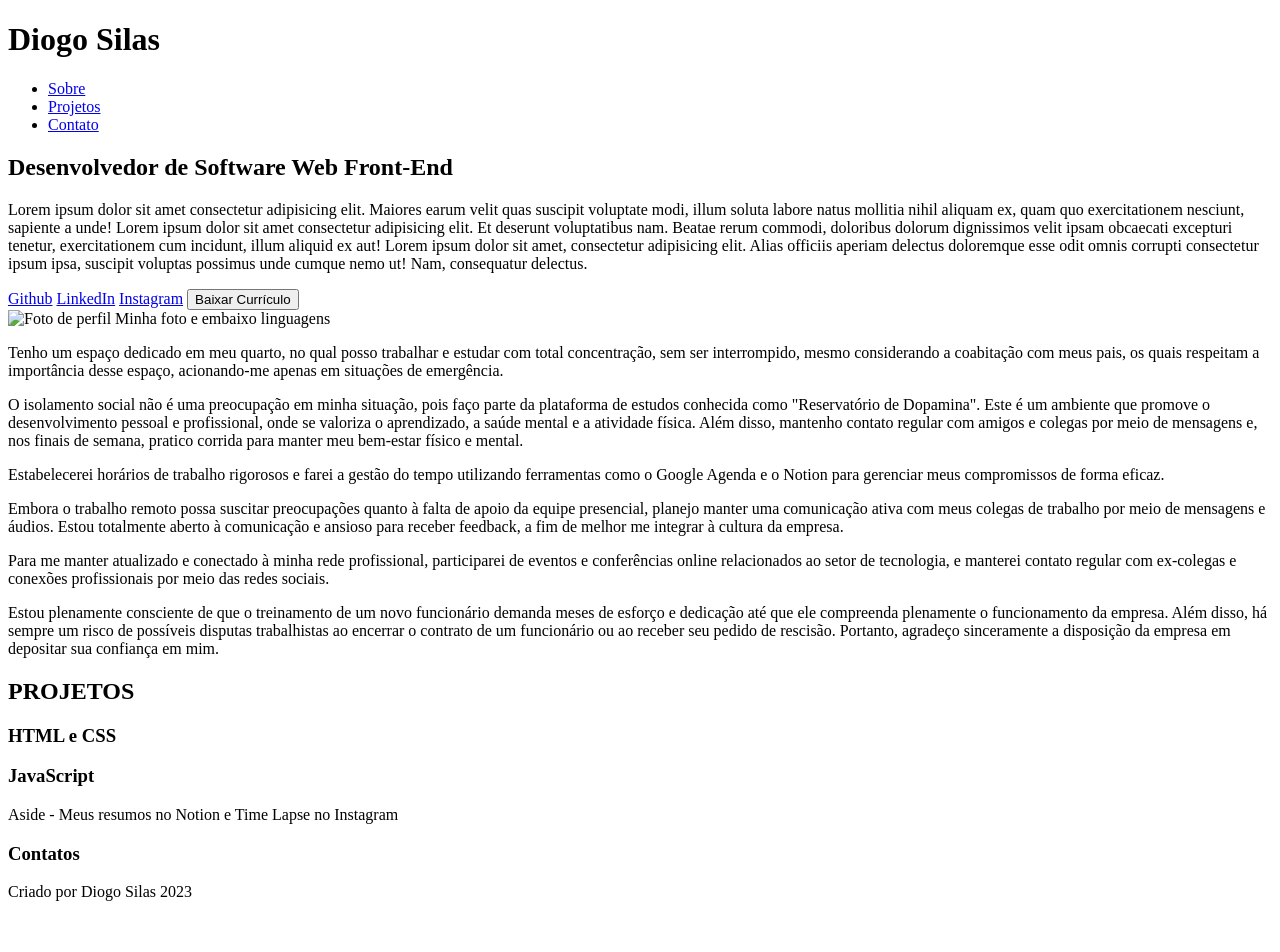
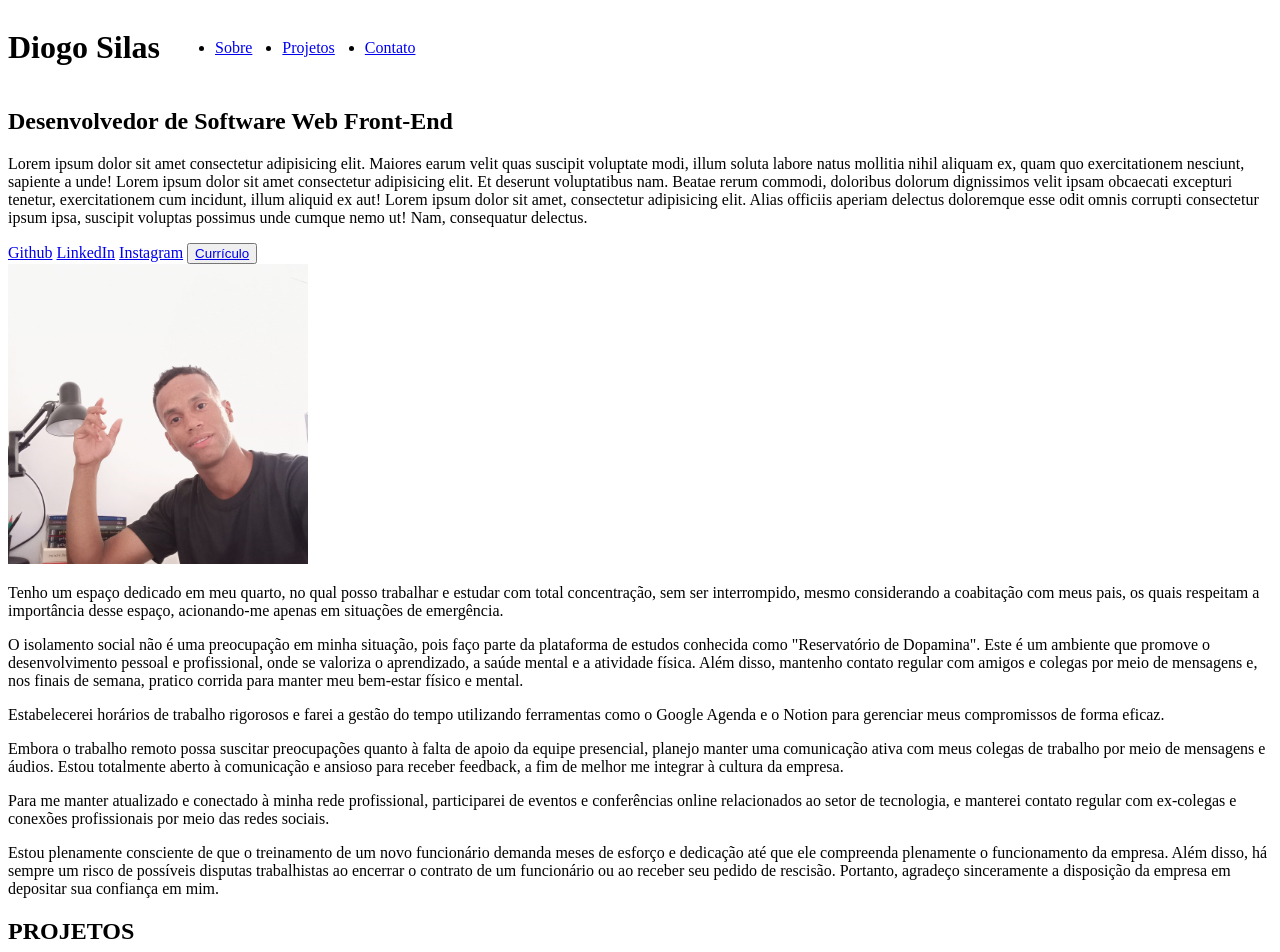
Before and after one commit to DiogoSilas/portfolio, a plain HTML site: page index.html in a window 1280 px wide. Shown: the top 952 px of the page. Before the commit the page ends 909 px from the top, so only its background shows below. Drawn offline with Linux system fonts and the light colour scheme.

Commit message:
Foto de perfil; Criação da pasta SRC e as pastas IMAGES e CSS movidas para dentro dela; edição na foto de perfil e no cabeçario do site.

```diff
--- a/index.html
+++ b/index.html
@@ -4,10 +4,10 @@
     <meta charset="UTF-8">
     <meta name="viewport" content="width=device-width, initial-scale=1.0">
     <title>Diogo Silas</title>
-    <link rel="stylesheet" href="./css/style.css">
+    <link rel="stylesheet" href="src/css/style.css">
 </head>
 <body>
-    <header>
+    <header class="header">
         <h1>Diogo Silas</h1>
         <nav>
             <ul>
@@ -18,23 +18,25 @@
         </nav>
     </header>
     <main>
-        <section>
+        <section class="desenvolvimento-web">
             <div>
                 <h1>Desenvolvedor de Software Web Front-End</h1>
                 <p>Lorem ipsum dolor sit amet consectetur adipisicing elit. Maiores earum velit quas suscipit voluptate modi, illum soluta labore natus mollitia nihil aliquam ex, quam quo exercitationem nesciunt, sapiente a unde! Lorem ipsum dolor sit amet consectetur adipisicing elit. Et deserunt voluptatibus nam. Beatae rerum commodi, doloribus dolorum dignissimos velit ipsam obcaecati excepturi tenetur, exercitationem cum incidunt, illum aliquid ex aut! Lorem ipsum dolor sit amet, consectetur adipisicing elit. Alias officiis aperiam delectus doloremque esse odit omnis corrupti consectetur ipsum ipsa, suscipit voluptas possimus unde cumque nemo ut! Nam, consequatur delectus.</p>
 
-                <a href="#">Github</a>
-                <a href="#">LinkedIn</a>
-                <a href="#">Instagram</a>
-                <button>Baixar Currículo</button>
+                <a href="https://github.com/DiogoSilas" target="_blank">Github</a>
+                <a href="https://www.linkedin.com/in/diogosilasds" target="_blank">LinkedIn</a>
+                <a href="https://www.instagram.com/diogosilas_ds/" target="_blank">Instagram</a>
+                <button id="botao-curriculo"><a href="#">Currículo</a></button>
             </div>
             <div>
-                <img src="#" alt="Foto de perfil">
-                Minha foto e embaixo linguagens
+                <img src="src/images/foto-de-perfil.jpg" alt="Foto de perfil" title="Foto de perfil">
+
+                <!--Foto das linguagens html, css3 e JS(ES6)-->
+
             </div>
         </section>
 
-        <section>
+        <section class="sobre">
             <p>Tenho um espaço dedicado em meu quarto, no qual posso trabalhar e estudar com total concentração, sem ser interrompido, mesmo considerando a coabitação com meus pais, os quais respeitam a importância desse espaço, acionando-me apenas em situações de emergência.</p>
 
             <p>O isolamento social não é uma preocupação em minha situação, pois faço parte da plataforma de estudos conhecida como "Reservatório de Dopamina". Este é um ambiente que promove o desenvolvimento pessoal e profissional, onde se valoriza o aprendizado, a saúde mental e a atividade física. Além disso, mantenho contato regular com amigos e colegas por meio de mensagens e, nos finais de semana, pratico corrida para manter meu bem-estar físico e mental.</p>
@@ -48,21 +50,22 @@
             <p>Estou plenamente consciente de que o treinamento de um novo funcionário demanda meses de esforço e dedicação até que ele compreenda plenamente o funcionamento da empresa. Além disso, há sempre um risco de possíveis disputas trabalhistas ao encerrar o contrato de um funcionário ou ao receber seu pedido de rescisão. Portanto, agradeço sinceramente a disposição da empresa em depositar sua confiança em mim.</p>
         </section>
 
-        <section id="projetos">
+        <section class="projetos" id="projetos">
             <h2>PROJETOS</h2>
             <h3>HTML e CSS</h3>
             <h3>JavaScript</h3>
         </section>
 
-        <aside>
+        <section class="contatos" id="contato">
+            <h3>Contatos</h3>
+            <img src="" alt="" title="">
+        </section>
+
+        <aside class="informacoes-adicionais">
             <p>Aside - Meus resumos no Notion e Time Lapse no Instagram</p>
         </aside>
 
-        <section id="contato">
-            <h3>Contatos</h3>
-        </section>
-
-        <footer>Criado por Diogo Silas 2023</footer>
+        <footer class="footer">Criado por Diogo Silas 2023</footer>
     </main>
 </body>
 </html>
--- /dev/null
+++ b/src/css/style.css
@@ -0,0 +1,14 @@
+img {
+    width: 300px;
+    height: 300px;
+}
+
+.header {
+    display: flex;
+}
+.header ul {
+    display: flex;
+}
+.header ul li {
+    margin: 15px;
+}
```
Also changed, not shown: css/style.css (deleted), src/images/foto-de-perfil.jpg (added).
